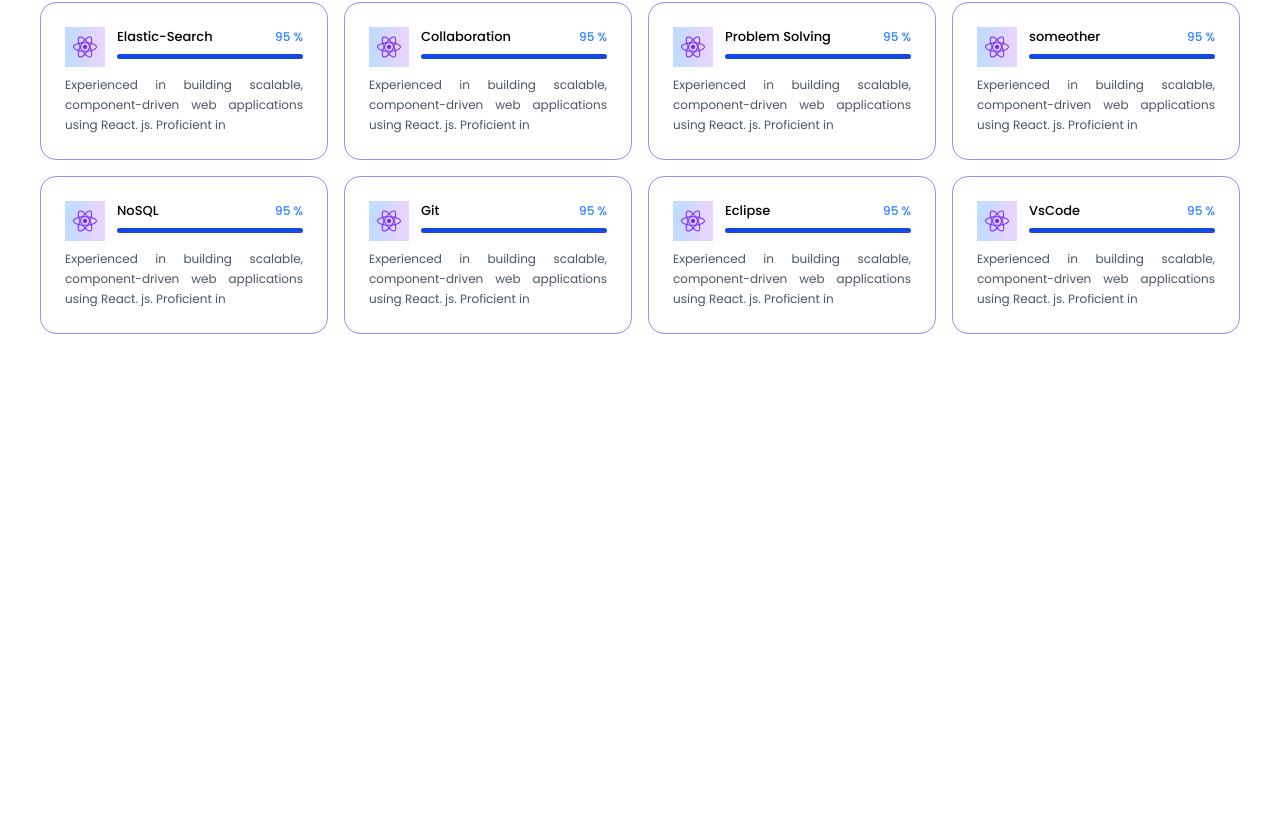
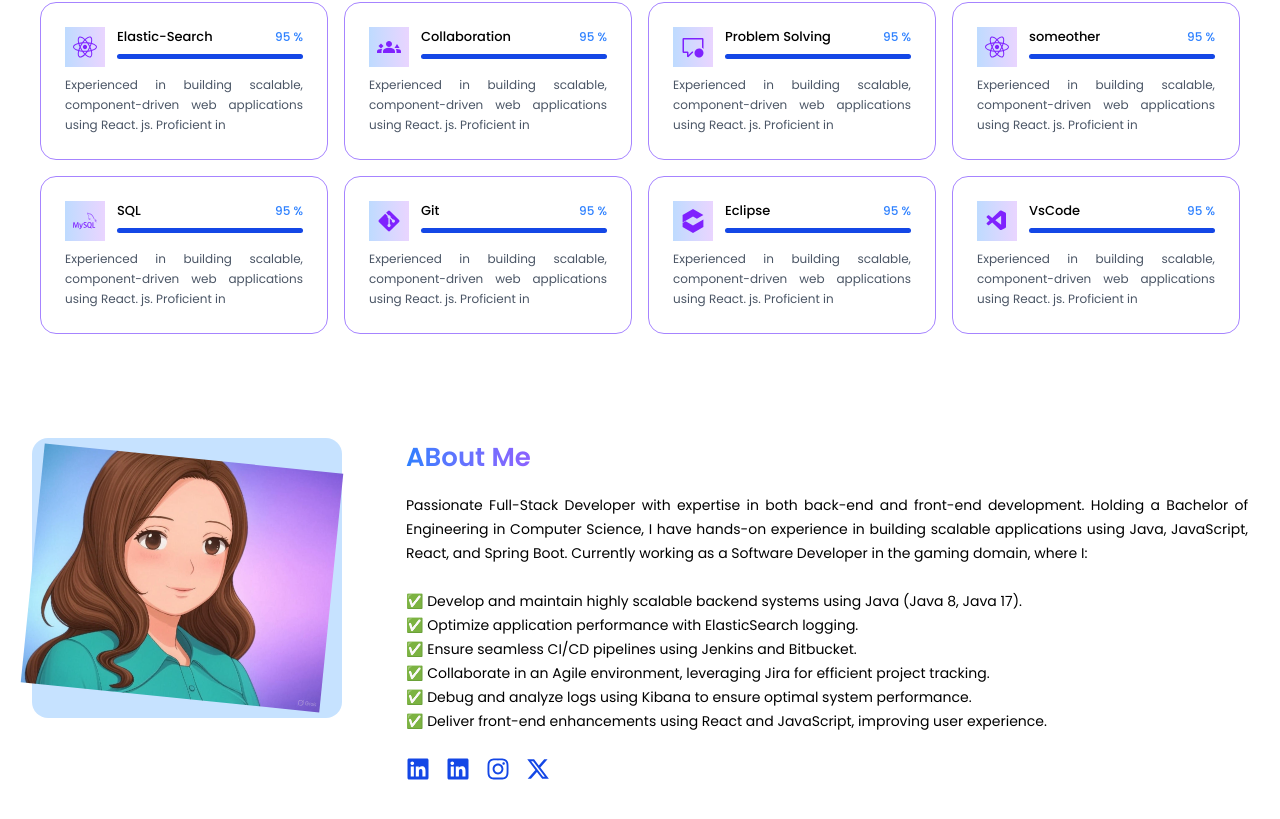
Before and after one commit to jamalveve/Jamy_Portfolio, a React (Vite) app: page / in a window 1280 px wide. Shown: the part 1637-2456 px from the top of the page. Before the commit the page ends 2011 px from the top, so only its background shows below. Built offline with nearby package versions, Linux system fonts and the light colour scheme.

Commit message:
About section commit

```diff
--- a/src/App.jsx
+++ b/src/App.jsx
@@ -11,23 +11,13 @@
 
   return (
     <>
-    {/* <p className='underline'>Hello its me</p> */}
-      {/* <Navbar2 /> */}
-      {/* <div class="mx-auto flex max-w-sm items-center gap-x-4 rounded-xl bg-white p-6 shadow-lg outline outline-black/5 dark:bg-slate-800 dark:shadow-none dark:-outline-offset-1 dark:outline-white/10">
-  <img class="size-12 shrink-0" src="/img/logo.svg" alt="ChitChat Logo" />
-  <div>
-    <div class="text-xl font-medium text-black dark:text-white">ChitChat</div>
-    <p class="text-gray-500 dark:text-gray-400">You have a new message!</p>
-  </div>
-</div> */}
-      <Navbar/>
-       <Hero />
-       <TechnicalProfiency/>
+      <Navbar />
+      <Hero />
+      <TechnicalProfiency />
+      <AboutMe />
 
-    {/* <AboutMe/>
+      {/*
       <Footer/> */}
-
-
     </>
   )
 }
--- a/src/sections/AboutMe.jsx
+++ b/src/sections/AboutMe.jsx
@@ -1,11 +1,42 @@
 import React from 'react';
+import Profile_Pic from '../assets/Images/Profile.jpg'
+import { ABOUT_ME } from '../utils/data';
+const AboutMe = () => {
+    return(
+<section id="About" className='container mx-auto px-8 py-16'>
+<div className='flex flex-col lg:flex-row gap-16 items-start justify between'>
+<h4 className=' lg:hidden block w-[200px] section-tittle text-left'>ABout Me</h4>
 
-const AboutMe = () => {
-    return <div>
-                <p>About me</p>
+<div className='w-[300px] md:w-[310px] h-[300px] md:h-[280px] bg-blue-300/50 rounded-2xl mx-auto'>
+    <img src={Profile_Pic} alt="profilePic" className='Profile-pic'/>
+</div>
+
+<div className='flex-1'>
+    <h4 className=' hidden lg:block w-[200px] section-tittle text-left'>ABout Me</h4>
+    {/* leading-6 whitespace-pre-line doubt */}
+<p className='text-sm text-justify leading-6 whitespace-pre-line mt-4'>
+    {ABOUT_ME.content}
+</p>
+<div>
+
+</div>
+<div className='flex gap-4 mt-6'>
+{ABOUT_ME.socialLinks.map((item)=>(
+    <a key={item.label} className="cursor-pointer group">
+<item.icon className='text-2xl text-blue-700 transition-transform duration-300 group-hover:rotate-12 group-hover:scale-115
+group-hover:translate-y-[-2px] group-hover:text-violet-800'/>
+
+    </a>
+))}
+</div>
+
+</div>
+</div>
+</section>
+    )
 
 
-    </div>;
+
 }
 
 export default AboutMe;
--- a/src/utils/data.js
+++ b/src/utils/data.js
@@ -1,18 +1,18 @@
 import {
     FaReact,
-    FaHtml5, FaCss3, FaJava, FaInstagram, FaLinkedin
-
+    FaHtml5, FaCss3, FaJava, FaInstagram, FaLinkedin,FaTwitter
 } from "react-icons/fa";
 
-import { BiLogoJavascript } from "react-icons/bi";
-import { SiExpress, SiMysql } from "react-icons/si";
+import { BiLogoJavascript,BiLogoTailwindCss ,BiLogoNodejs,
+    BiLogoSpringBoot,} from "react-icons/bi";
+import { SiExpress, SiMysql ,SiPostman,SiJira,SiEclipseche} from "react-icons/si";
 import {
     VscVscode,
     VscCommentUnresolved,
     VscTerminalPowershell
 } from "react-icons/vsc";
 
-import { FaGitAlt, FaTwitter } from "react-icons/fa";
+import { FaGitAlt,FaJenkins,} from "react-icons/fa";
 import { MdGroups3 } from "react-icons/md";
 import { FaXTwitter } from "react-icons/fa6";
 
@@ -80,7 +80,7 @@
 
     {
         id: "04",
-        icon: FaReact,
+        icon: BiLogoTailwindCss,
         skill: "Tailwind Css",
         progress: 95,
         type: "frontend",
@@ -89,7 +89,7 @@
 
     {
         id: "05",
-        icon: FaReact,
+        icon: BiLogoJavascript,
         skill: "JS",
         progress: 95,
         type: "frontend",
@@ -108,7 +108,7 @@
 
     {
         id: "07",
-        icon: FaReact,
+        icon: BiLogoNodejs,
         skill: "node js",
         progress: 95,
         type: "Backend",
@@ -117,7 +117,7 @@
 
     {
         id: "08",
-        icon: FaReact,
+        icon: BiLogoSpringBoot,
         skill: "Spring Boot",
         progress: 95,
         type: "Backend",
@@ -125,7 +125,7 @@
     },
     {
         id: "09",
-        icon: FaReact,
+        icon: FaJenkins,
         skill: "Jenkins",
         progress: 95,
         type: "Tools",
@@ -133,7 +133,7 @@
     },
     {
         id: "10",
-        icon: FaReact,
+        icon: SiPostman,
         skill: "Postman",
         progress: 95,
         type: "Tools",
@@ -141,7 +141,7 @@
     },
     {
         id: "11",
-        icon: FaReact,
+        icon: SiJira,
         skill: "Jira",
         progress: 95,
         type: "Tools",
@@ -165,7 +165,7 @@
     },
     {
         id: "14",
-        icon: FaReact,
+        icon: MdGroups3,
         skill: "Collaboration",
         progress: 95,
         type: "Skills",
@@ -173,7 +173,7 @@
     },
     {
         id: "15",
-        icon: FaReact,
+        icon: VscCommentUnresolved,
         skill: "Problem Solving",
         progress: 95,
         type: "Skills",
@@ -190,15 +190,15 @@
 
     {
         id: "17",
-        icon: FaReact,
-        skill: "NoSQL",
+        icon: SiMysql,
+        skill: "SQL",
         progress: 95,
         type: "Backend",
         description: "Experienced in building scalable, component-driven web applications using React. js. Proficient in "
     },
     {
         id: "18",
-        icon: FaReact,
+        icon: FaGitAlt,
         skill: "Git",
         progress: 95,
         type: "Tools",
@@ -206,14 +206,14 @@
     },
     {
         id: "19",
-        icon: FaReact,
+        icon: SiEclipseche,
         skill: "Eclipse",
         progress: 95,
         type: "Tools",
         description: "Experienced in building scalable, component-driven web applications using React. js. Proficient in "
     }, {
         id: "20",
-        icon: FaReact,
+        icon: VscVscode,
         skill: "VsCode",
         progress: 95,
         type: "Tools",
@@ -231,10 +231,11 @@
 ✅ Debug and analyze logs using Kibana to ensure optimal system performance.
 ✅ Deliver front-end enhancements using React and JavaScript, improving user experience.`,
     socialLinks: [
-        { id: "01", label: "Instagram", icon: FaInstagram, link: "#" },
-        { id: "02", label: "Twitter", icon: FaTwitter, link: "#" },
+        { id: "01", label: "LinkedIn", icon: FaLinkedin, link: "#" },
+        { id: "02", label: "Naukuri", icon:FaLinkedin , link: "#" },
         { id: "03", label: "Instagram", icon: FaInstagram, link: "#" },
-        { id: "04", label: "Instagram", icon: FaLinkedin, link: "#" },
+        { id: "03", label: "Twitter", icon: FaXTwitter, link: "#" },
+        // { id: "04", label: "Instagram", icon: FaLinkedin, link: "#" },
     ],
     email: "jamalveve01@gmail.com",
     phone: "918940878122",
```
